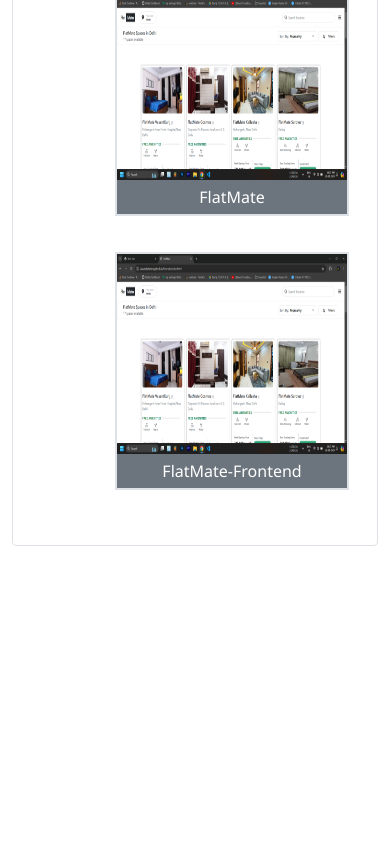
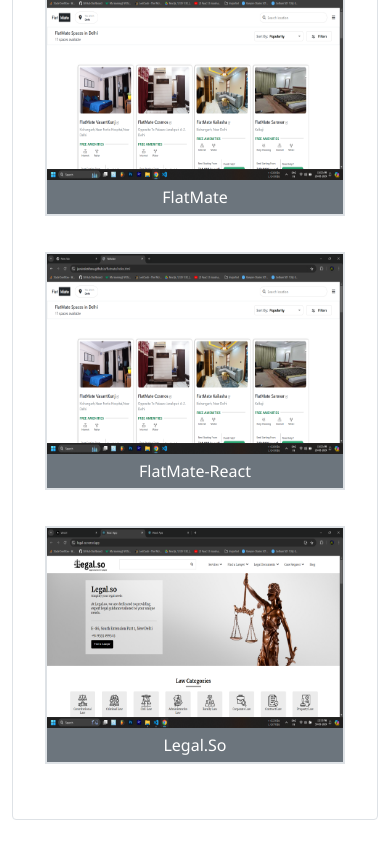
Before and after one commit to jasvinderkhera/my_portfolio, a React (Create React App) app: page /projects in a window 390 px wide. Shown: the part 1743-2587 px from the top of the page. Before the commit the page ends 2313 px from the top, so only its background shows below. Built offline with nearby package versions, Linux system fonts and the light colour scheme.

Commit message:
legal project added

```diff
--- a/src/App.css
+++ b/src/App.css
@@ -38,4 +38,13 @@
   .nav-link {
     padding: 5px 8px;
   }
+  .project_row{
+    margin: auto;
+  }
+  .project_div{
+    width: 100%;
+  }
+  .project_img{
+    width: 100%;
+  }
 }
--- a/src/App.js
+++ b/src/App.js
@@ -17,7 +17,7 @@
         <div className="row">
           <div className="col-md-3">
             <div className="border p-2 rounded">
-              <div className="p-4 text-center p-4">
+              <div className="p-4 text-center">
                 <img src={dp} className="img-fluid rounded-circle mb-2" alt="" />
                 <h4 className="mb-0">Jasvinder Khera</h4>
                 <h6 className="fw-light">Frontend Developer/UI/UX Designer</h6>
--- a/src/components/About.jsx
+++ b/src/components/About.jsx
@@ -5,6 +5,15 @@
     <div>
         <h3 className='display-6 mb-3'>About Me</h3>
         <p>I'm a passionate full stack web developer with expertise in building interactive and user-friendly web applications. I love turning ideas into reality through clean code and elegant design. With a strong foundation in front-end development, I enjoy working on challenging projects that push my skills to new heights.</p>
+
+        <ul>
+          <li>HTML</li>
+          <li>CSS</li>
+          <li>JavaScript</li>
+          <li>JQuery</li>
+          <li>Bootstrap</li>
+          <li>React.Js</li>
+        </ul>
     </div>
   )
 }
--- a/src/components/Projects.jsx
+++ b/src/components/Projects.jsx
@@ -4,6 +4,7 @@
 import udemy from "./images/udemy.png";
 import zaydn from "./images/zaydn.png";
 import flatmate from "./images/flatmate.png"
+import legal from "./images/legal.png"
 
 function Projects() {
   return (
@@ -53,7 +54,15 @@
         <div className="box border border-2">
             <img src={flatmate} alt="" className="img-fluid project_img text-center" />
             <a href="https://flatmatefrontend.vercel.app/" target="blank" className="nav-link bg-secondary text-white">
-              FlatMate-Frontend
+              FlatMate-React
+            </a>
+          </div>
+        </a>
+        <a href="https://legal-so.vercel.app/" target="blank" className="col-4 mb-4 project_div nav-link">
+        <div className="box border border-2">
+            <img src={legal} alt="" className="img-fluid project_img text-center" />
+            <a href="https://legal-so.vercel.app/" target="blank" className="nav-link bg-secondary text-white">
+              Legal.So
             </a>
           </div>
         </a>
```
Also changed, not shown: src/components/images/legal.png (added).
